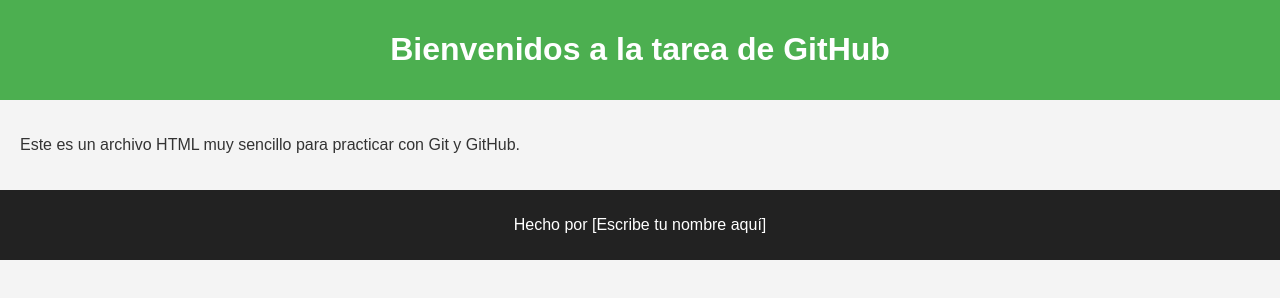
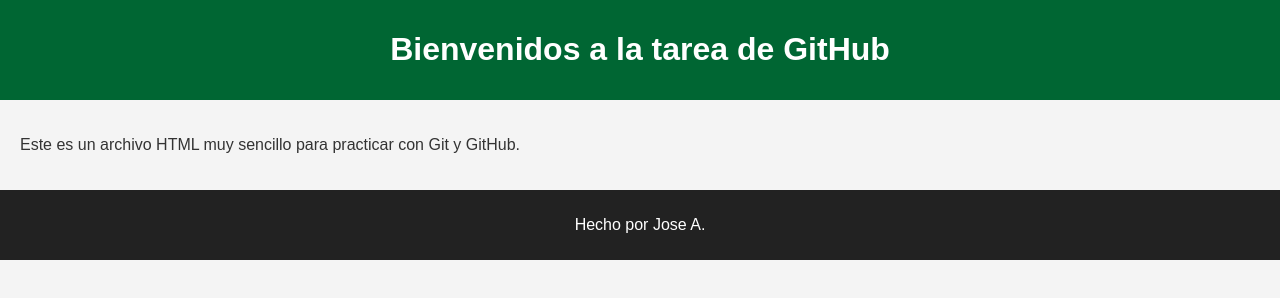
Before and after one commit to PepeJEJEJ/Mi-Git, a plain HTML site: page index.html in a window 1280 px wide. Drawn offline with Linux system fonts and the light colour scheme.

Commit message:
Add files via upload

```diff
--- a/index.html
+++ b/index.html
@@ -16,7 +16,7 @@
 Git y GitHub.</p>
     </section>
     <footer>
-        <p>Hecho por [Escribe tu nombre aquí]</p>
+        <p>Hecho por Jose A.</p>
     </footer>
 </body>
 </html>
--- a/style.css
+++ b/style.css
@@ -7,7 +7,7 @@
 }
 
 header {
-    background-color: #4CAF50;
+    background-color: #006633;
     color: white;
     text-align: center;
     padding: 10px;
```
